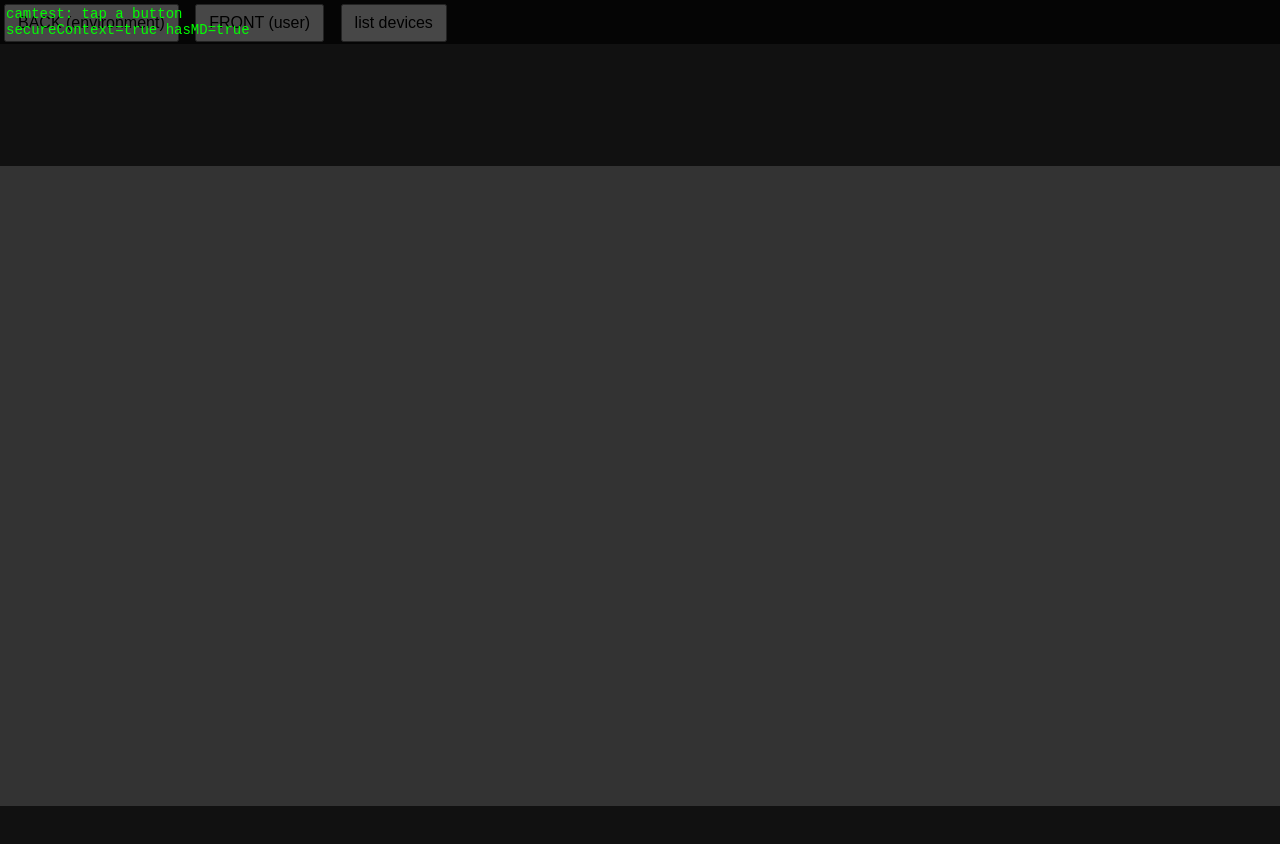
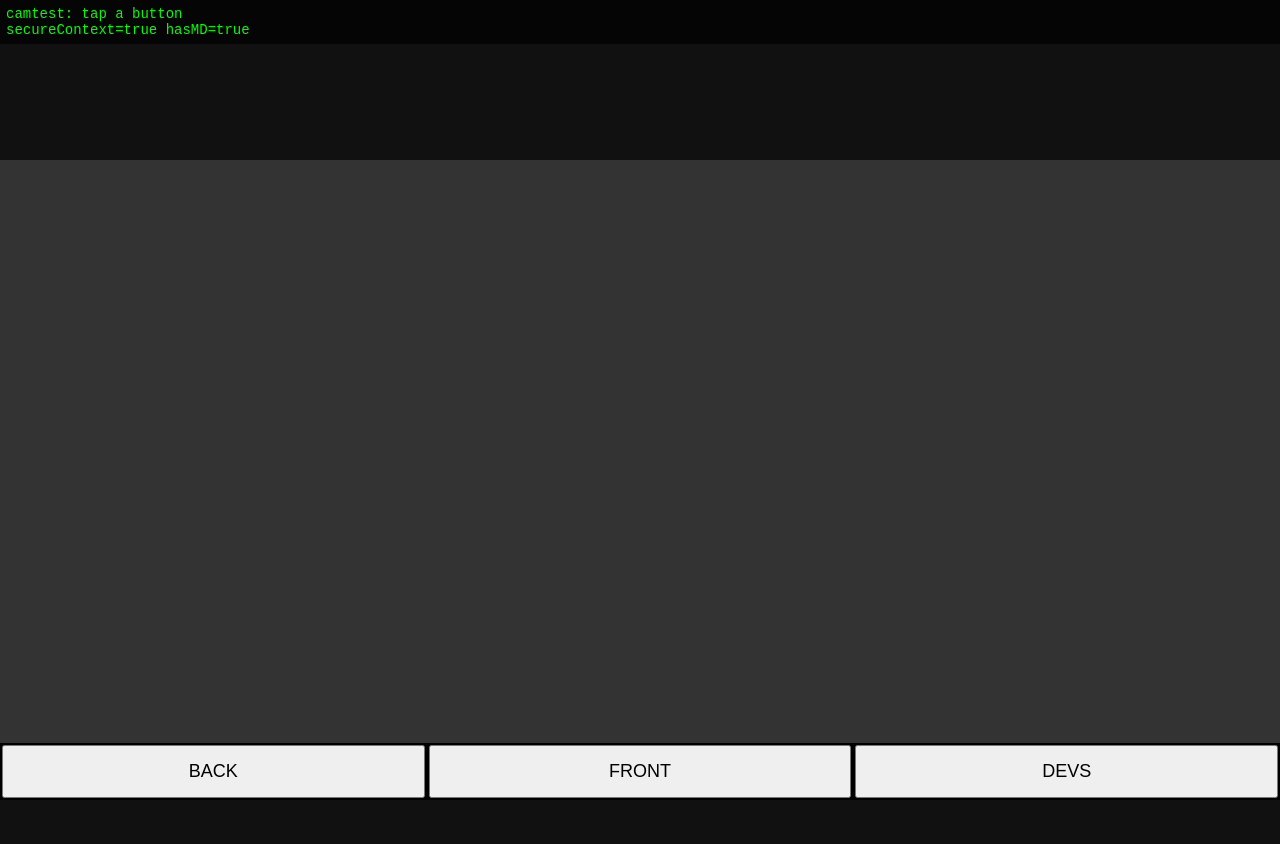
Before and after one commit to zuhito/ar, a plain HTML site: page ar-scenes/camtest.html in a window 1280 px wide. Before the commit the page ends 806 px from the top, so only its background shows below. Drawn offline with Linux system fonts and the light colour scheme.

Commit message:
camtest: move controls to fixed bottom bar
Co-Authored-By: Claude Opus 4.8 <noreply@anthropic.com>

```diff
--- a/ar-scenes/camtest.html
+++ b/ar-scenes/camtest.html
@@ -7,18 +7,20 @@
 <style>
   body{margin:0;background:#111;color:#0f0;font:14px monospace}
   #log{position:fixed;left:0;top:0;right:0;padding:6px;background:rgba(0,0,0,.7);white-space:pre-wrap;z-index:9}
-  video{width:100%;height:auto;display:block;margin-top:120px;background:#333}
-  button{font-size:16px;padding:8px 12px;margin:4px}
+  video{width:100%;height:auto;display:block;margin-top:160px;margin-bottom:120px;background:#333}
+  button{font-size:18px;padding:14px 10px}
+  #bar{position:fixed;left:0;right:0;bottom:0;display:flex;background:#000;z-index:20}
+  #bar button{flex:1;margin:2px}
 </style>
 </head>
 <body>
 <div id="log">camtest: tap a button</div>
-<div>
-  <button onclick="go('environment')">BACK (environment)</button>
-  <button onclick="go('user')">FRONT (user)</button>
-  <button onclick="listDevs()">list devices</button>
+<video id="v" autoplay playsinline muted></video>
+<div id="bar">
+  <button onclick="go('environment')">BACK</button>
+  <button onclick="go('user')">FRONT</button>
+  <button onclick="listDevs()">DEVS</button>
 </div>
-<video id="v" autoplay playsinline muted></video>
 <script>
 var log=document.getElementById('log');
 function L(s){log.textContent+='\n'+s;}
```
